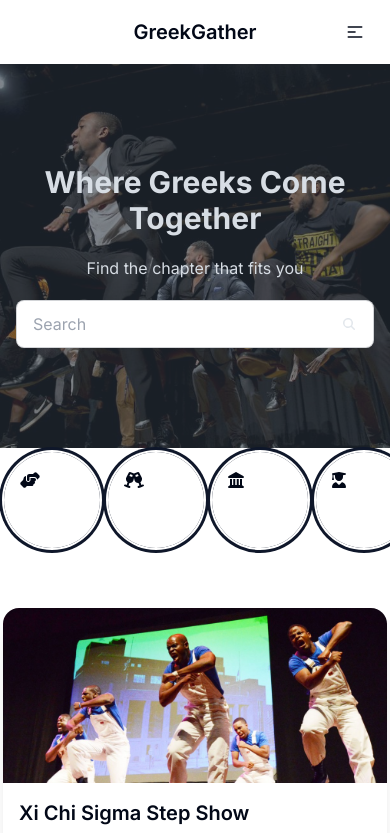
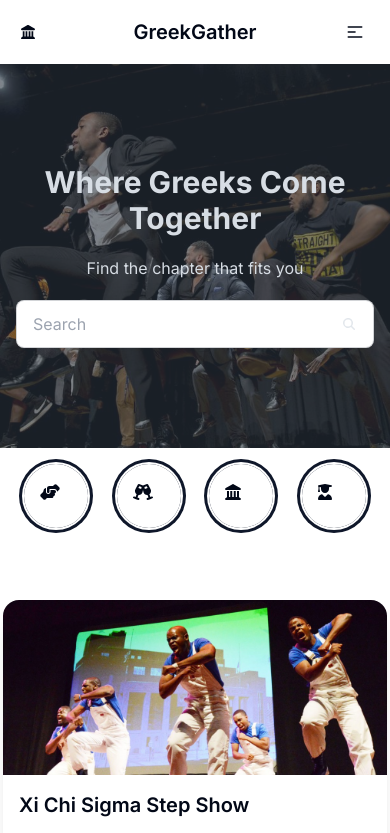
Before and after one commit to christprix/GatherGreek, a Next.js app: page / in a window 390 px wide. Shown: the top 833 px of the page. Built offline with nearby package versions, Linux system fonts and the light colour scheme.

Commit message:
add nav icon

```diff
--- a/src/app/page.tsx
+++ b/src/app/page.tsx
@@ -45,6 +45,7 @@ const element = <FontAwesomeIcon icon={faHandshakeAngle} />;
 const element2 = <FontAwesomeIcon icon={faChampagneGlasses} />;
 const element3 = <FontAwesomeIcon icon={faLandmark} />;
 const element4 = <FontAwesomeIcon icon={faUserGraduate} />;
+const logo1 = <FontAwesomeIcon icon={faLandmark} />;
 
 export default function Home() {
   const eventcard = events.map((e) => {
@@ -52,26 +53,26 @@ export default function Home() {
   });
   return (
     <div>
-      <Nav></Nav>
+      <Nav logo={logo1}></Nav>
       <Hero></Hero>
-      <div className="flex flex-row items center justify-evenly">
+      <div className="flex flex-row items-center py-3  justify-evenly">
         <div className="avatar m-1">
-          <div className="p-4 hover:p-3 ring-primary ring-offset-base-100 w-24 rounded-full ring ring-offset-2">
+          <div className="p-4 hover:p-3 ring-primary ring-offset-base-100 w-16 rounded-full ring ring-offset-2">
             <div>{element}</div>
           </div>
         </div>
         <div className="avatar m-1">
-          <div className="p-4 hover:p-3 ring-primary ring-offset-base-100 w-24 rounded-full ring ring-offset-2">
+          <div className="p-4 hover:p-3 ring-primary ring-offset-base-100 w-16 rounded-full ring ring-offset-2">
             <div>{element2}</div>
           </div>
         </div>
         <div className="avatar m-1">
-          <div className="p-4 hover:p-3 ring-primary ring-offset-base-100 w-24 rounded-full ring ring-offset-2">
+          <div className="p-4 hover:p-3 ring-primary ring-offset-base-100 w-16 rounded-full ring ring-offset-2">
             <div>{element3}</div>
           </div>
         </div>
         <div className="avatar m-1">
-          <div className="p-4 hover:p-3 ring-primary ring-offset-base-100 w-24 rounded-full ring ring-offset-2">
+          <div className="p-4 hover:p-3 ring-primary ring-offset-base-100 w-16 rounded-full ring ring-offset-2">
             <div>{element4}</div>
           </div>
         </div>
--- a/src/components/Nav.tsx
+++ b/src/components/Nav.tsx
@@ -2,10 +2,12 @@
 import Search from "./Search";
 import { ReactNode } from "react";
 
-export function Nav() {
+export function Nav({ logo }) {
   return (
     <div className="navbar bg-base-100">
-      <div className="navbar-start md:hidden"></div>
+      <div className="navbar-start md:hidden ">
+        <button className="btn btn-ghost btn-circle w-10">{logo}</button>
+      </div>
       <div className="navbar-start hidden md:flex">
         <ul className="menu menu-horizontal px-1">
           <li>
@@ -13,9 +15,6 @@ export function Nav() {
           </li>
           <li>
             <a>Create Events</a>
-          </li>
-          <li>
-            <a>Login</a>
           </li>
         </ul>
       </div>
```
